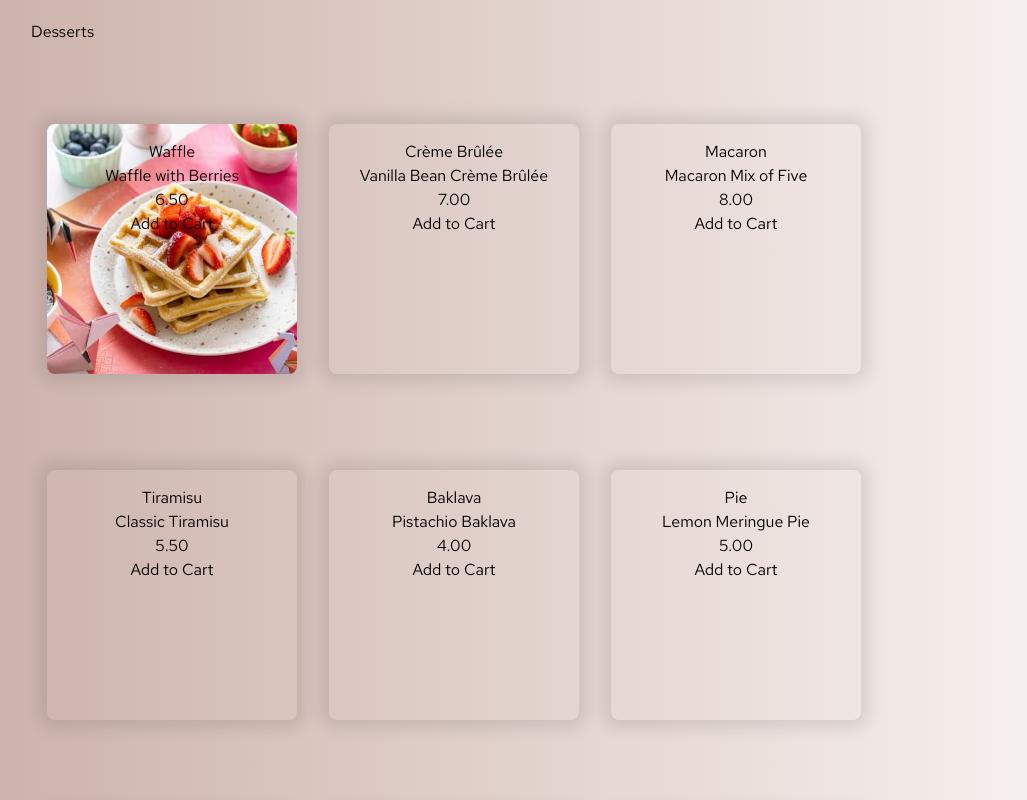
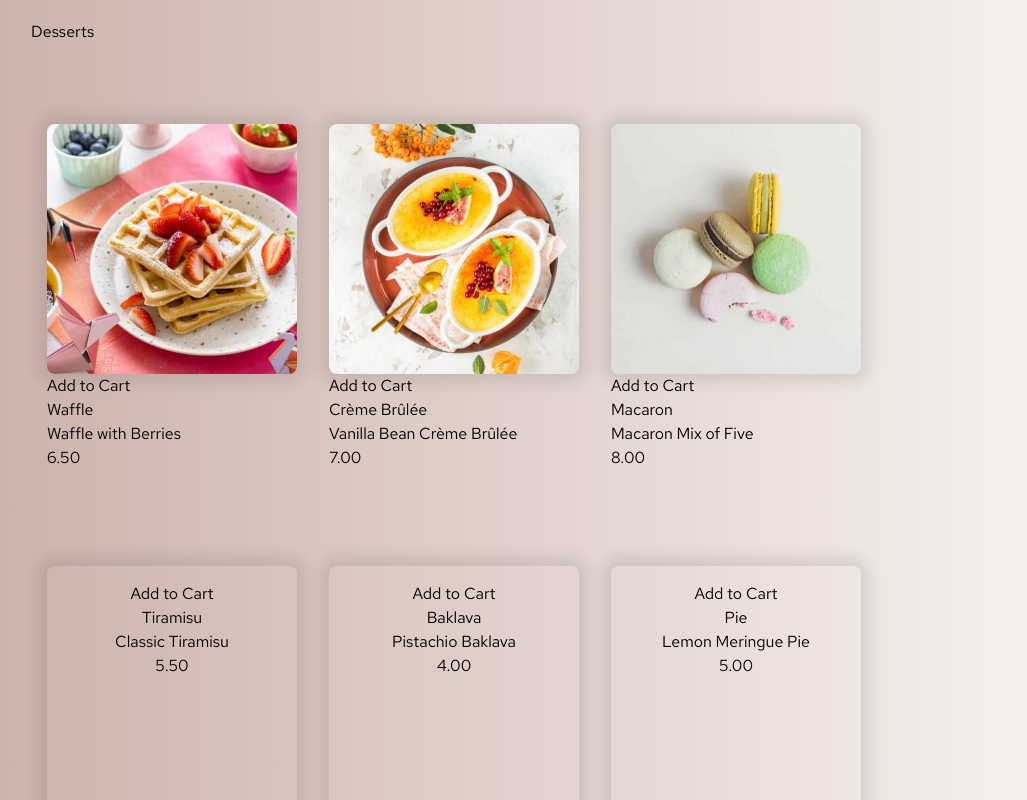
Before and after one commit to CHEGEBB/Svelte-Frontend-Challenges, a SvelteKit app in the folder product-list-with-cart-main/: page / in a window 1280 px wide. Shown: the top 800 px of the page, without its empty margins (89-1116 px from the left). Built offline with nearby package versions, Linux system fonts and the light colour scheme.

Commit message:
Refactor product list and cart layout: Update container styles and add padding to cards

```diff
--- a/product-list-with-cart-main/src/routes/+page.svelte
+++ b/product-list-with-cart-main/src/routes/+page.svelte
@@ -1,5 +1,4 @@
 <script>
-
 </script>
 
 <div class="container">
@@ -7,87 +6,95 @@
         <h1>Desserts</h1>
         <div class="cards-row-1">
             <div class="card-1">
+                <div class="card-image"></div>
+                <button>Add to Cart</button>
                 <div class="card-content">
                     <h2>Waffle</h2>
                     <p>Waffle with Berries</p>
                     <p>6.50</p>
                 </div>
-            <button>Add to Cart</button>
             </div>
             <div class="card-2">
+                <div class="card-image"></div>
+                <button>Add to Cart</button>
                 <div class="card-content">
                     <h2>Crème Brûlée</h2>
                     <p>Vanilla Bean Crème Brûlée</p>
                     <p>7.00</p>
                 </div>
-            <button>Add to Cart</button>
             </div>
             <div class="card-3">
+                <div class="card-image"></div>
+                <button>Add to Cart</button>
                 <div class="card-content">
                     <h2>Macaron</h2>
                     <p>Macaron Mix of Five</p>
                     <p>8.00</p>
                 </div>
-            <button>Add to Cart</button>
             </div>
         </div>
         <div class="cards-row-2">
             <div class="card-4">
+                <div class="card-image"></div>
+                <button>Add to Cart</button>
                 <div class="card-content">
                     <h2>Tiramisu</h2>
                     <p>Classic Tiramisu</p>
                     <p>5.50</p>
                 </div>
-            <button>Add to Cart</button>
             </div>
             <div class="card-5">
+                <div class="card-image"></div>
+                <button>Add to Cart</button>
                 <div class="card-content">
                     <h2>Baklava</h2>
                     <p>Pistachio Baklava</p>
                     <p>4.00</p>
                 </div>
-            <button>Add to Cart</button>
             </div>
             <div class="card-6">
+                <div class="card-image"></div>
+                <button>Add to Cart</button>
                 <div class="card-content">
                     <h2>Pie</h2>
                     <p>Lemon Meringue Pie</p>
                     <p>5.00</p>
                 </div>
-            <button>Add to Cart</button>
             </div>
         </div>
         <div class="cards-row-3">
+            <div class="card-image"></div>
             <div class="card-7">
+                <div class="card-image"></div>
+                <button>Add to Cart</button>
                 <div class="card-content">
                     <h2>Red Velvet Cake</h2>
                     <p>Cake</p>
                     <p>4.50</p>
                 </div>
-            <button>Add to Cart</button>
             </div>
             <div class="card-8">
+                <div class="card-image"></div>
+                <button>Add to Cart</button>
                 <div class="card-content">
                     <h2>Brownie</h2>
                     <p>Salted Caramel Brownie</p>
                     <p>4.50</p>
                 </div>
-            <button>Add to Cart</button>
             </div>
             <div class="card-9">
+                <div class="card-image"></div>
+                <button>Add to Cart</button>
                 <div class="card-content">
                     <h2>Panna Cotta</h2>
                     <p>Vanilla Panna Cotta</p>
                     <p>6.50</p>
                 </div>
-            <button>Add to Cart</button>
             </div>
         </div>
 
- Your Cart
-          (<!-- Quantity -->) Your added items will appear here
+        Your Cart (<!-- Quantity -->) Your added items will appear here
     </div>
-
 </div>
 
 <style lang="scss">
@@ -102,7 +109,6 @@
     $Rose500: hsl(12, 20%, 44%);
     $Rose900: hsl(14, 65%, 9%);
 
-
     @mixin card-styles {
         border-radius: 0.5rem;
         box-shadow: 0 0 1rem 0.5rem rgba(0, 0, 0, 0.1);
@@ -112,23 +118,31 @@
         max-width: 30rem;
         text-align: center;
     }
-    @mixin cards-row{
+    @mixin cards-row {
         display: flex;
         flex-direction: row;
         width: 80%;
     }
     @mixin respond-to($breakpoint) {
         @if $breakpoint == "desktop" {
-    @media (min-width: 1280px) and (max-width: 1399px) { @content; }
+            @media (min-width: 1280px) and (max-width: 1399px) {
+                @content;
+            }
         }
         @if $breakpoint == "tablet" {
-    @media (min-width: 768px) and (max-width: 1279px) { @content; }
+            @media (min-width: 768px) and (max-width: 1279px) {
+                @content;
+            }
         }
         @if $breakpoint == "mobile" {
-    @media (max-width: 767px) { @content; }
+            @media (max-width: 767px) {
+                @content;
+            }
         }
         @if $breakpoint == "large-desktop" {
-    @media (min-width: 1400px) and (max-width: 1920px) { @content; }
+            @media (min-width: 1400px) and (max-width: 1920px) {
+                @content;
+            }
         }
     }
 
@@ -144,7 +158,7 @@
         font-family: $font-Red-Hat;
         background: linear-gradient(90deg, $Rose300, $Rose50);
         overflow-x: hidden;
-        .cards-container{
+        .cards-container {
             padding: 20px;
             width: 100%;
             height: 100%;
@@ -153,11 +167,12 @@
             gap: 4rem;
             margin-left: 100px;
 
-        .cards-row-1{
+            .cards-row-1 {
                 @include cards-row;
                 .card-1 {
+                    margin: 1rem;
+                    .card-image {
                         @include card-styles;
-            margin: 1rem;
                         @include respond-to("tablet") {
                             width: 200px;
                             height: 200px;
@@ -191,16 +206,85 @@
                             background-repeat: no-repeat;
                         }
                     }
+                }
                 .card-2 {
+                    .card-image {
                         @include card-styles;
+                        @include respond-to("tablet") {
+                            width: 200px;
+                            height: 200px;
+                            background: url("../images/image-creme-brulee-tablet.jpg");
+                            background-size: cover;
+                            background-position: center;
+                            background-repeat: no-repeat;
+                        }
+                        @include respond-to("desktop") {
+                            width: 250px;
+                            height: 250px;
+                            background: url("../images/image-creme-brulee-desktop.jpg");
+                            background-size: cover;
+                            background-position: center;
+                            background-repeat: no-repeat;
+                        }
+                        @include respond-to("large-desktop") {
+                            width: 300px;
+                            height: 300px;
+                            background: url("../images/image-creme-brulee-desktop.jpg");
+                            background-size: cover;
+                            background-position: center;
+                            background-repeat: no-repeat;
+                        }
+                        @include respond-to("mobile") {
+                            width: 150px;
+                            height: 150px;
+                            background: url("../images/image-creme-brulee-mobile.jpg");
+                            background-size: cover;
+                            background-position: center;
+                            background-repeat: no-repeat;
+                        }
+                    }
                     margin: 1rem;
                 }
                 .card-3 {
+                    .card-image {
                         @include card-styles;
+                        @include respond-to("tablet") {
+                            width: 200px;
+                            height: 200px;
+                            background: url("../images/image-macaron-tablet.jpg");
+                            background-size: cover;
+                            background-position: center;
+                            background-repeat: no-repeat;
+                        }
+                        @include respond-to("desktop") {
+                            width: 250px;
+                            height: 250px;
+                            background: url("../images/image-macaron-desktop.jpg");
+                            background-size: cover;
+                            background-position: center;
+                            background-repeat: no-repeat;
+                        }
+                        @include respond-to("large-desktop") {
+                            width: 300px;
+                            height: 300px;
+                            background: url("../images/image-macaron-desktop.jpg");
+                            background-size: cover;
+                            background-position: center;
+                            background-repeat: no-repeat;
+                        }
+                        @include respond-to("mobile") {
+                            width: 150px;
+                            height: 150px;
+                            background: url("../images/image-macaron-mobile.jpg");
+                            background-size: cover;
+                            background-position: center;
+                            background-repeat: no-repeat;
+                        }
+                    }
                     margin: 1rem;
                 }
             }
-    .cards-row-2{
+            .cards-row-2 {
                 @include cards-row;
                 .card-4 {
                     @include card-styles;
@@ -215,7 +299,7 @@
                     margin: 1rem;
                 }
             }
-    .cards-row-3{
+            .cards-row-3 {
                 @include cards-row;
 
                 .card-7 {
```
Lines whose indentation alone changed are shown as unchanged.
